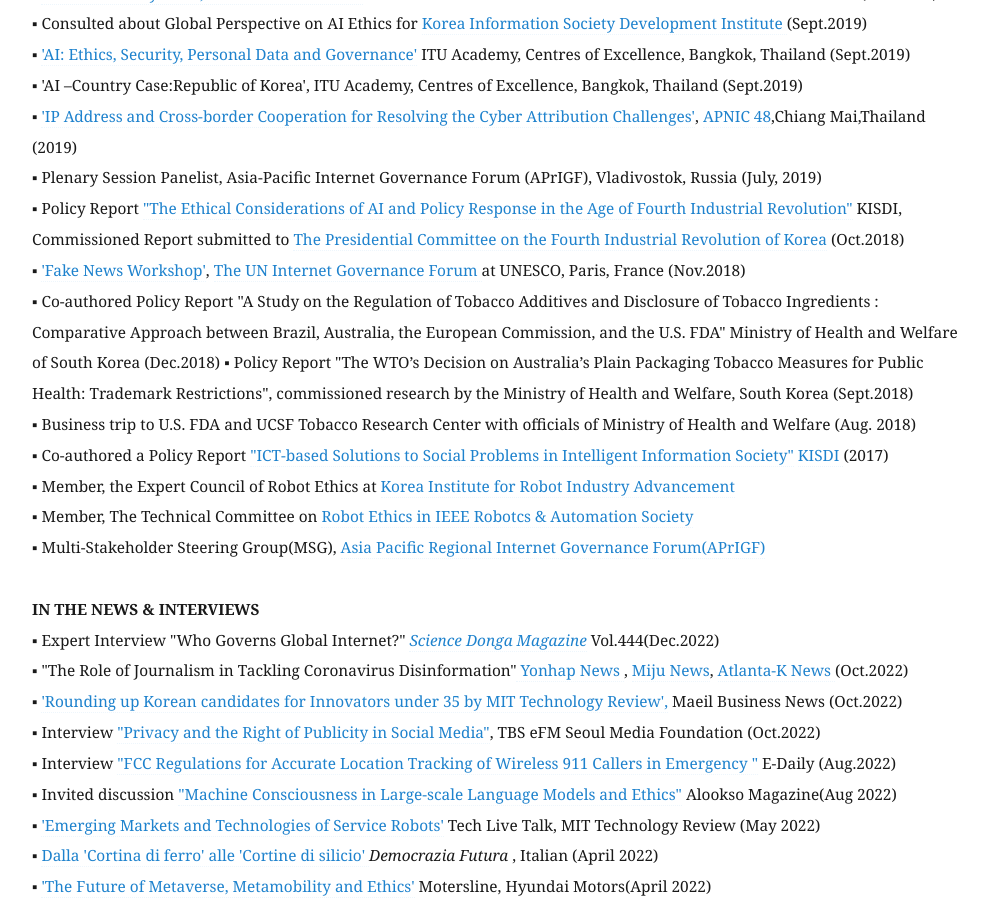
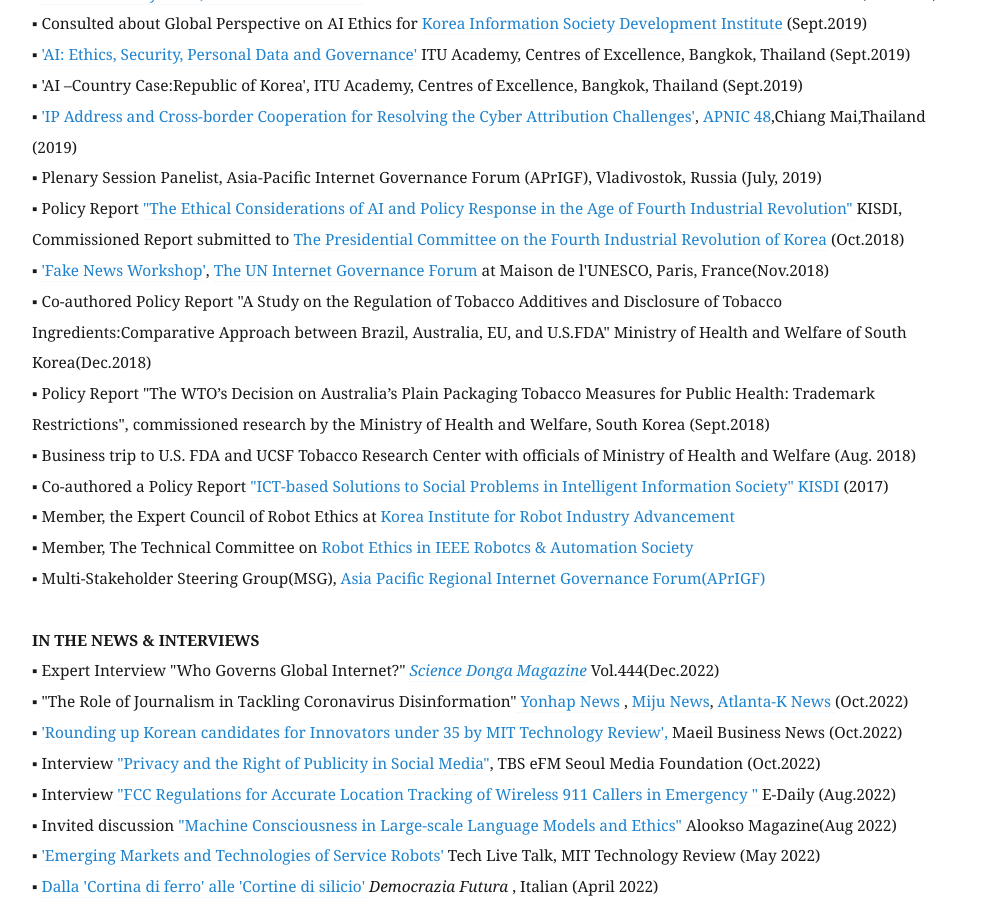
Before and after one commit to eunchangchoi/eunchangchoi.github.io, a Jekyll site: the page built from index.md, in a window 1280 px wide and 900 px high, scrolled down 5995 px. Shown: the whole window, without its empty margins (68-1056 px from the left). Built offline with Jekyll 4.4.1, drawn with Linux system fonts in a browser that asks for light colours.

Commit message:
Update index.md

```diff
--- a/index.md
+++ b/index.md
@@ -143,8 +143,8 @@
 ▪ <a href="https://youtu.be/uRsC_ypHGCg?t=1348">'IP Address and Cross-border Cooperation for Resolving the Cyber Attribution Challenges'</a>, <a href="https://conference.apnic.net/48/program/schedule/#/day/6/cooperation-sig">APNIC 48</a>,Chiang Mai,Thailand (2019) <br>
 ▪ Plenary Session Panelist, Asia-Pacific Internet Governance Forum (APrIGF), Vladivostok, Russia (July, 2019)<br>
 ▪ Policy Report <a href="https://bit.ly/3qgZ63S">"The Ethical Considerations of AI and Policy Response in the Age of Fourth Industrial Revolution"</a> KISDI, Commissioned Report submitted to <a href="https://policy.nl.go.kr/cmmn/FileDown.do?atchFileId=221994&fileSn=63436">The Presidential Committee on the Fourth Industrial Revolution of Korea</a> (Oct.2018) <br>
-▪ <a href="https://www.youtube.com/watch?v=quo1DLyitf8&feature=youtu.be&t=1004">'Fake News Workshop'</a>, <a href="https://igf2018.fr/"> The UN Internet Governance Forum </a> at UNESCO, Paris, France (Nov.2018) <br>
-▪ Co-authored Policy Report "A Study on the Regulation of Tobacco Additives and Disclosure of Tobacco Ingredients : Comparative Approach between Brazil, Australia, the European Commission, and the U.S. FDA" Ministry of Health and Welfare of South Korea (Dec.2018)
+▪ <a href="https://www.youtube.com/watch?v=quo1DLyitf8&feature=youtu.be&t=1004">'Fake News Workshop'</a>, <a href="https://igf2018.fr/"> The UN Internet Governance Forum </a> at Maison de l'UNESCO, Paris, France(Nov.2018) <br>
+▪ Co-authored Policy Report "A Study on the Regulation of Tobacco Additives and Disclosure of Tobacco Ingredients:Comparative Approach between Brazil, Australia, EU, and U.S.FDA" Ministry of Health and Welfare of South Korea(Dec.2018) <br>
 ▪ Policy Report "The WTO’s Decision on Australia’s Plain Packaging Tobacco Measures for Public Health: Trademark Restrictions", commissioned research by the Ministry of Health and Welfare, South Korea (Sept.2018)<br>
 ▪ Business trip to U.S. FDA and UCSF Tobacco Research Center with officials of Ministry of Health and Welfare (Aug. 2018) <br>
 ▪ Co-authored a Policy Report <a href="https://www.kisdi.re.kr/report/view.do?key=m2101113024770&arrMasterId=3934580&masterId=3934580&artId=520556">"ICT-based Solutions to Social Problems in Intelligent Information Society"</a> <a href= "https://www.kisdi.re.kr/eng/index.do%20%20%20%20KISDI"> KISDI </a>(2017) <br>
```
